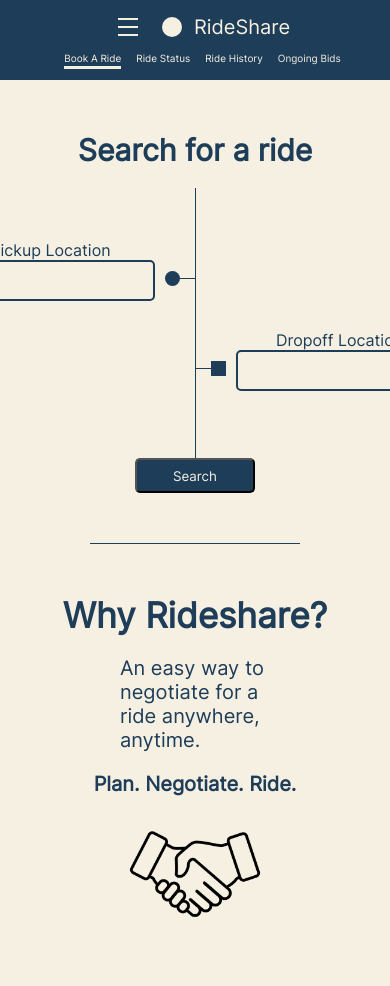
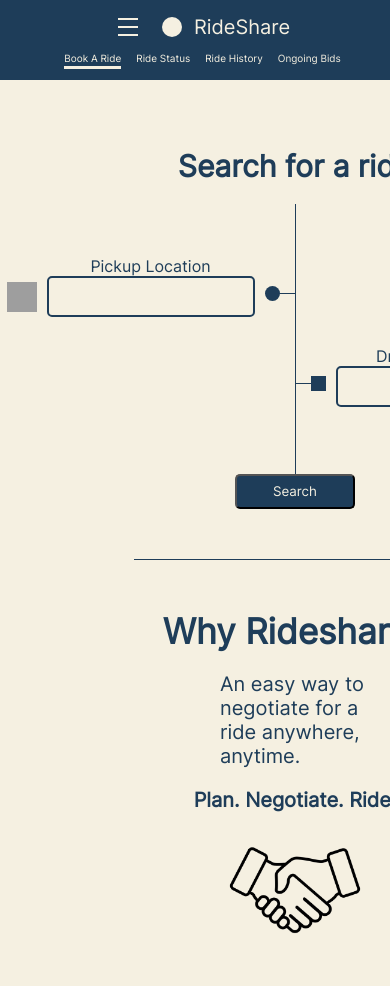
Before and after one commit to PrithwishNag/Bits-C2-Assignment3, a Django app: page /dashboard in a window 390 px wide; the page is wider, and only the part inside the window is pictured. After the commit the page ends 933 px from the top of that part, so only its background shows below. Run offline with Django 4.2, Linux system fonts and the light colour scheme; a user stored in the database is signed in; grey boxes are pictures that could not be loaded.

Commit message:
resolving layout

```diff
--- a/static/css/dashboard.css
+++ b/static/css/dashboard.css
@@ -1,7 +1,5 @@
 body {
   margin: 0;
-  display: flex;
-  justify-content: center;
   background-color: var(--primary-color);
 }
 
@@ -89,6 +87,10 @@ body {
   display: block;
 }
 
+.nav-left .title {
+  margin-left: 5px;
+}
+
 .sidebar {
   position: fixed;
   top: 0;
@@ -138,25 +140,46 @@ body {
 }
 
 .main {
-  justify-content: space-evenly;
+  display: flex;
+  position: fixed;
+  top: 0;
+  left: 0;
   color: var(--secondary-color);
   width: 100vw;
   height: 100vh;
 }
 
-.main-left {
-  margin-left: var(--sidebar-width);
-  text-align: center;
+.main-inner {
+  display: flex;
+  position: relative;
+  top: var(--navigation-bar-height);
+  left: var(--sidebar-width);
+  width: 100%;
+  height: 100%;
+  justify-content: center;
 }
 
-.nav-left .title {
-  margin-left: 5px;
+.main-center {
+  display: flex;
+  flex-direction: row;
+  position: relative;
+  align-items: center;
+  margin-left: -250px;
+  margin-top: -125px;
+}
+
+.main-left {
+  text-align: center;
 }
 
 .main-left .title {
   font-weight: bold;
   font-size: 30px;
   margin-bottom: 20px;
+}
+
+.main-right {
+  font-size: 12px;
 }
 
 .main-right .title {
@@ -182,6 +205,8 @@ body {
 
 .vertical-line-main-divider {
   height: 60%;
+  margin-left: 60px;
+  margin-right: 100px;
 }
 
 .group-1 {
@@ -240,10 +265,6 @@ input {
   height: 35px;
 }
 
-.main-right {
-  font-size: 12px;
-}
-
 button {
   font-family: inter, Courier, monospace;
 }
@@ -289,16 +310,14 @@ button {
 
 @media screen and (max-width: 1200px) {
   .main {
-    width: 90%;
+    overflow-y: auto;
+  }
+
+  .main-center {
     flex-direction: column;
     align-items: center;
-    align-self: center;
-    margin-top: calc(var(--navigation-bar-height) + 12px);
-    height: max-content;
-  }
-
-  .main > * {
-    margin-left: var(--sidebar-width);
+    margin-top: 0px;
+    margin-left: 0px;
   }
 
   .main-left {
@@ -323,6 +342,12 @@ button {
 }
 
 @media screen and (max-width: 700px) {
+  .main-inner {
+    left: 0;
+    transform: translate(100px, 0);
+    align-items: center;
+  }
+
   .nav-logo {
     width: 20px;
     height: 20px;
@@ -353,10 +378,6 @@ button {
     margin-left: 10px;
   }
 
-  .main > * {
-    margin-left: 0;
-  }
-
   .nav-sidebar-button {
     display: flex;
   }
--- a/templates/dashboard.html
+++ b/templates/dashboard.html
@@ -49,6 +49,8 @@
         </div>
     </div>
     <div class="main row horizontal-center">
+        <div class="main-inner">
+            <div class="main-center">
                 <div class="main-left col horizontal-center">
                     <div class="title">Search for a ride</div>
                     {% for message in messages %}
@@ -67,7 +69,8 @@
                             <div class="group-1 row horizontal-center">
                                 <div class="row" style="margin-bottom: 15px">
                                     <div class="col current-location-icon" onclick="getLocation()">
-                                <img width="30px" height="30px" src="{% static 'images/currentLocationIcon.svg' %}" />
+                                        <img width="30px" height="30px"
+                                            src="{% static 'images/currentLocationIcon.svg' %}" />
                                     </div>
                                     <div class="col horizontal-center">
                                         <div>Pickup Location</div>
@@ -107,6 +110,8 @@
                                 <div class="col">3 drivers</div>
                                 <div class="col">Rs. 100/-</div>
                             </a>
+                        </div>
+                    </div>
                 </div>
             </div>
         </div>
```
Also changed, not shown: templates/rideStatus.html (+7 -1 lines). Lines whose indentation alone changed are shown as unchanged.
